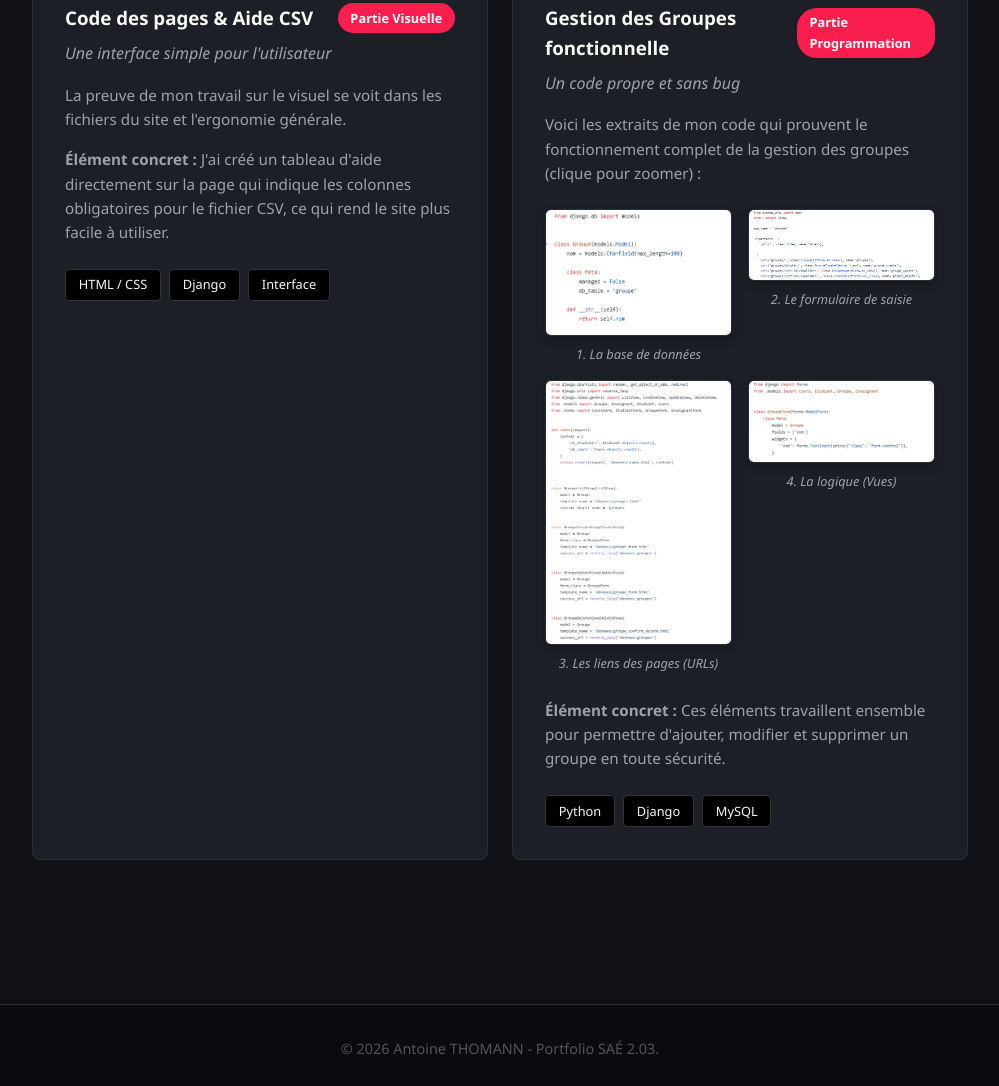
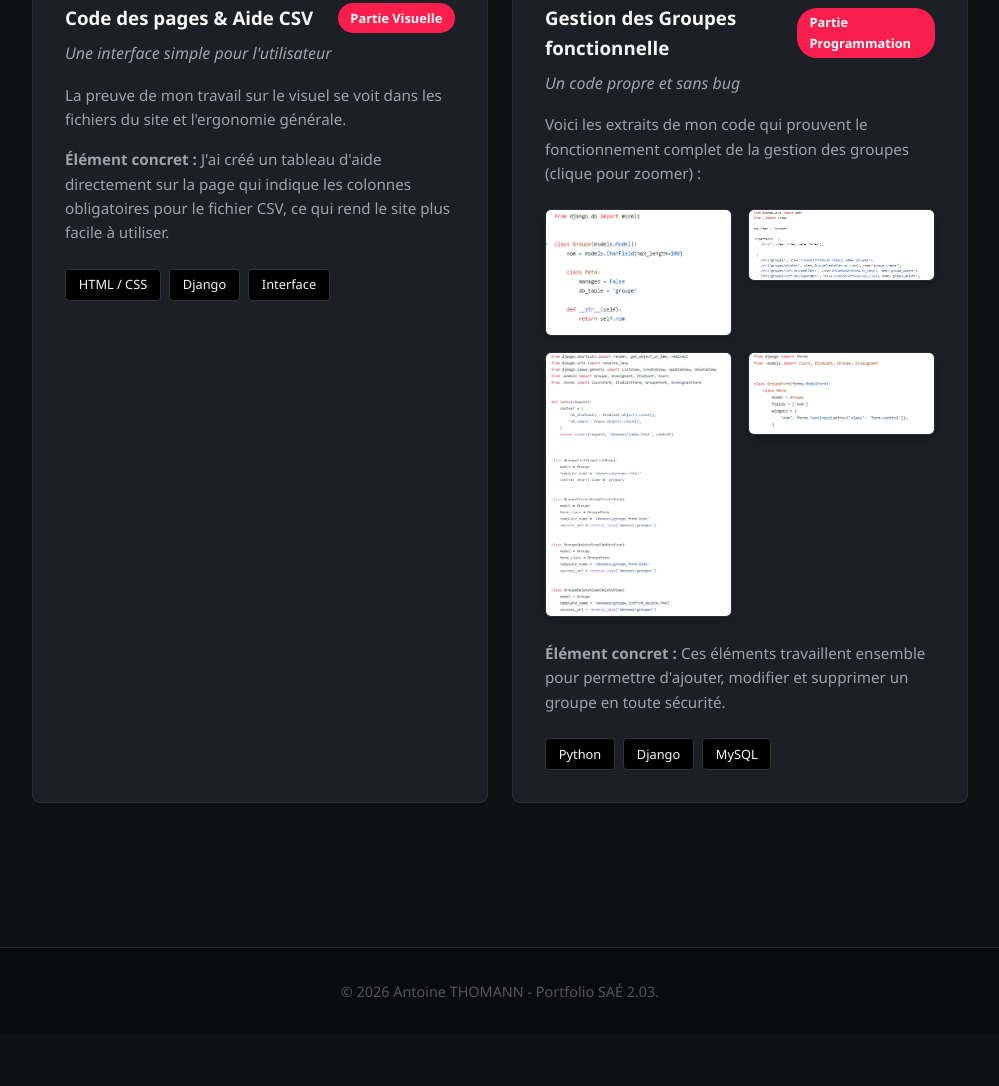
Before and after one commit to AntoineTH123/Portfolio_SAE203, a plain HTML site: page index.html in a window 1280 px wide. Shown: the part 3109-4195 px from the top of the page, without its empty margins (140-1139 px from the left). After the commit the page ends 4144 px from the top, so only its background shows below. Drawn offline with Linux system fonts and the light colour scheme.

Commit message:
Update index.html

```diff
--- a/index.html
+++ b/index.html
@@ -134,19 +134,19 @@
 					<div class="code-gallery">
 						<figure>
 							<img src="images/crud1.png" alt="Code du Modèle" class="preuve-img">
-							<figcaption>1. La base de données</figcaption>
+
 						</figure>
 						<figure>
 							<img src="images/crud2.png" alt="Code du Formulaire" class="preuve-img">
-							<figcaption>2. Le formulaire de saisie</figcaption>
+
 						</figure>
 						<figure>
 							<img src="images/crud3.png" alt="Code des URLs" class="preuve-img">
-							<figcaption>3. Les liens des pages (URLs)</figcaption>
+
 						</figure>
 						<figure>
 							<img src="images/crud4.png" alt="Code des Vues" class="preuve-img">
-							<figcaption>4. La logique (Vues)</figcaption>
+
 						</figure>
 					</div>
 
```
